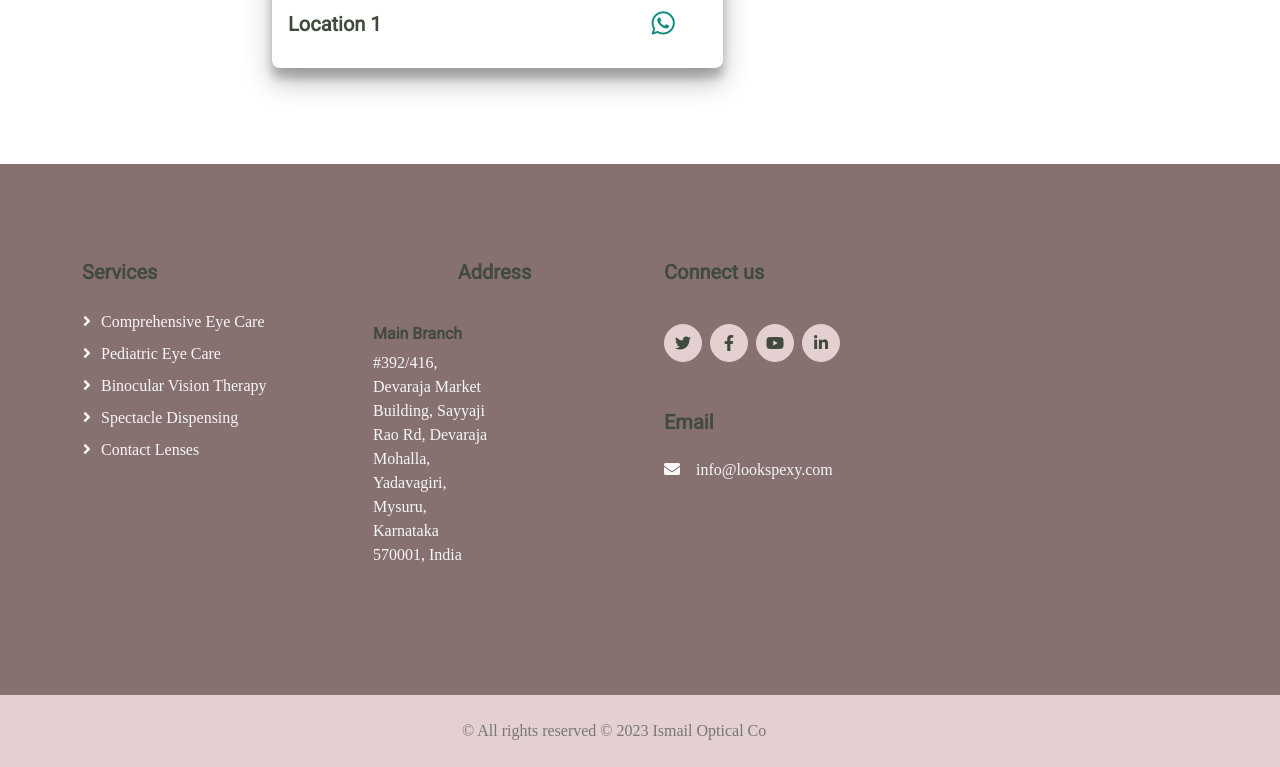
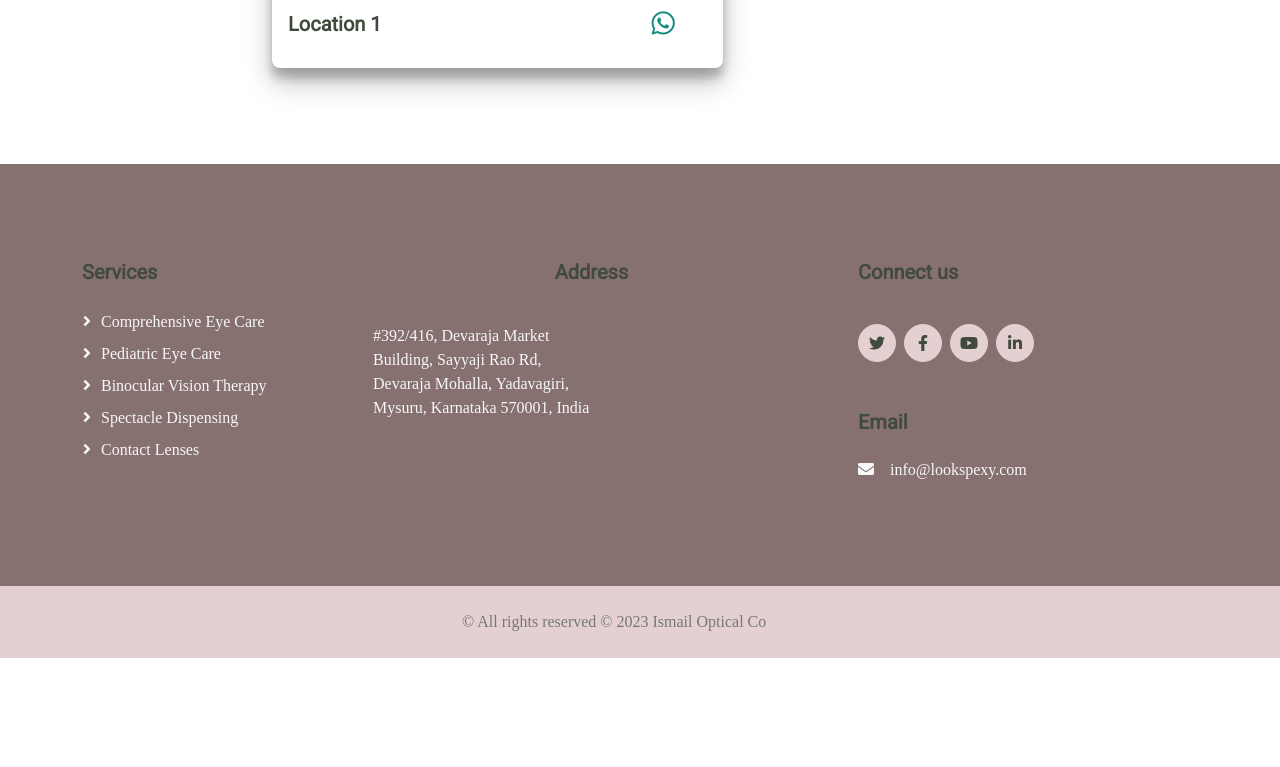
Before and after one commit to codingsplash/opticals-final, a plain HTML site: page index_pink_theme.html in a window 1280 px wide. Shown: the part 3775-4542 px from the top of the page. After the commit the page ends 4433 px from the top, so only its background shows below. Drawn offline with nearby package versions, Linux system fonts and the light colour scheme; some packages are replaced by stand-ins of ours; a script that the page names is missing.

Commit message:
Update index_pink_theme.html

```diff
--- a/index_pink_theme.html
+++ b/index_pink_theme.html
@@ -520,12 +520,11 @@
                   <!--  <a class="btn btn-link" href="">Retinal Exam & Imaging</a> -->
                 </div>
 
-                <div class="col-lg-3 col-md-6">
+                <div class="col-lg-5 col-md-6">
                     <h5 class="text-center mb-4">Address</h5>
                     <div class="row g-0">
                         <div class="col-6 wow fadeIn" data-wow-delay="0.1s">
                             <div class=" bg-primary py-3">
-                                <h6 class="">Main Branch</h6>
                     <p class="mb-3">#392/416, Devaraja Market Building, Sayyaji Rao Rd, Devaraja Mohalla, Yadavagiri, Mysuru, Karnataka 570001, India</p>
                             </div>
                         </div>
```
